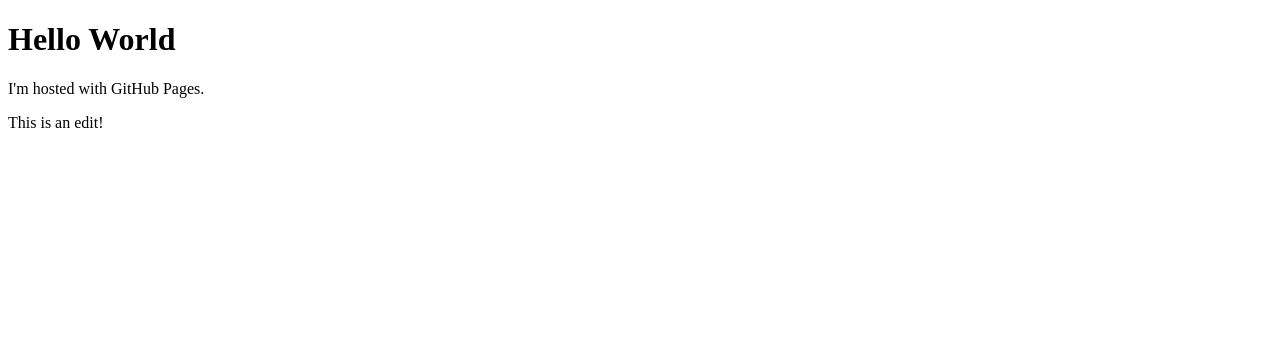
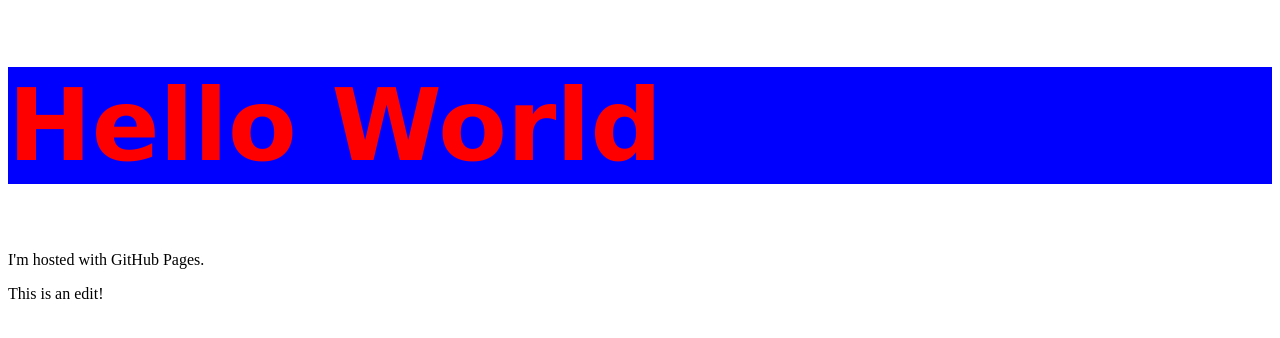
Before and after one commit to shaynefw/shaynefw.github.io, a plain HTML site: page index.html in a window 1280 px wide. Drawn offline with Linux system fonts and the light colour scheme.

Commit message:
style update

```diff
--- a/index.html
+++ b/index.html
@@ -1,6 +1,8 @@
 <!DOCTYPE html>
 <html>
   <head>
+    <title>Welcome To Practice</title>
+    <link href="./style.css" type="text/css" rel="stylesheet">
   </head>
 
   <body>
--- /dev/null
+++ b/style.css
@@ -0,0 +1,6 @@
+h1 {
+  font-family: verdana;
+  font-size: 100px;
+  background-color: blue;
+  color: red;
+}
```
